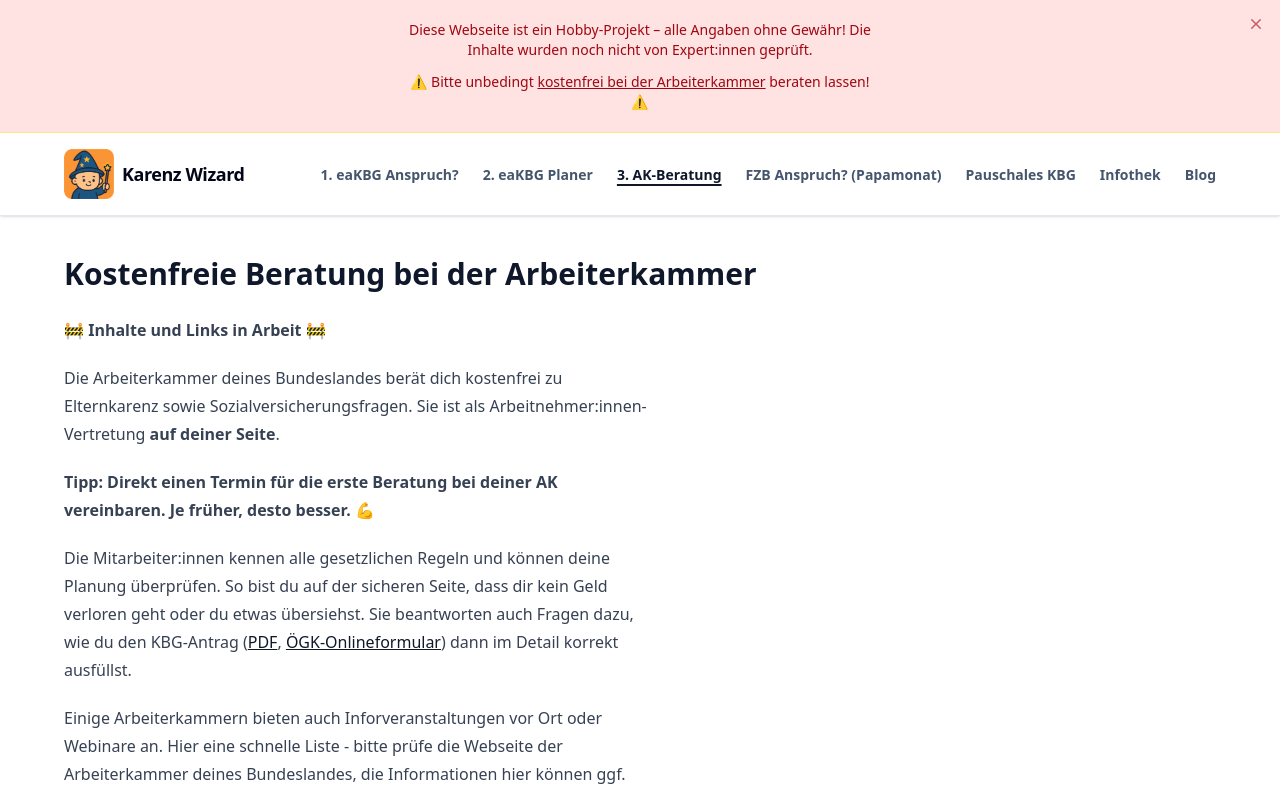
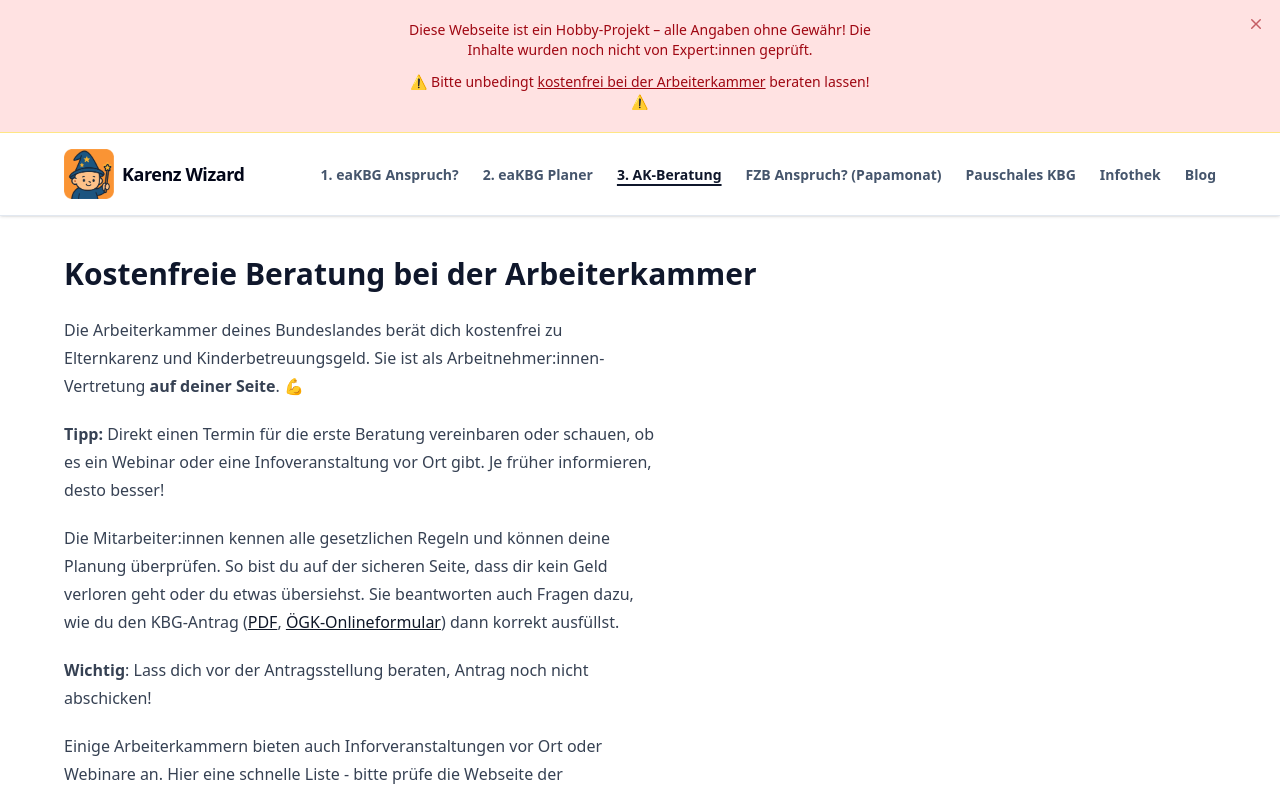
Before and after one commit to mandrasch/karenz-wizard, a SvelteKit app: page /ak-beratung in a window 1280 px wide. Shown: the top 794 px of the page. Built offline with nearby package versions, Linux system fonts and the light colour scheme.

Commit message:
chore: update beratung

```diff
--- a/src/routes/ak-beratung/+page.svelte
+++ b/src/routes/ak-beratung/+page.svelte
@@ -175,14 +175,13 @@
 	</header>
 
 	<div class="prose mt-6">
-		<p class="font-bold">🚧 Inhalte und Links in Arbeit 🚧</p>
 		<p>
-			Die Arbeiterkammer deines Bundeslandes berät dich kostenfrei zu Elternkarenz sowie
-			Sozialversicherungsfragen. Sie ist als Arbeitnehmer:innen-Vertretung <b>auf deiner Seite</b>.
+			Die Arbeiterkammer deines Bundeslandes berät dich kostenfrei zu Elternkarenz und
+			Kinderbetreuungsgeld. Sie ist als Arbeitnehmer:innen-Vertretung <b>auf deiner Seite</b>. 💪
 		</p>
-		<p class="font-semibold">
-			Tipp: Direkt einen Termin für die erste Beratung bei deiner AK vereinbaren. Je früher, desto
-			besser. 💪
+		<p>
+			<b>Tipp:</b> Direkt einen Termin für die erste Beratung vereinbaren oder schauen, ob es ein Webinar
+			oder eine Infoveranstaltung vor Ort gibt. Je früher informieren, desto besser!
 		</p>
 		<p>
 			Die Mitarbeiter:innen kennen alle gesetzlichen Regeln und können deine Planung überprüfen. So
@@ -193,12 +192,15 @@
 			>,
 			<a href="https://www.gesundheitskasse.at/cdscontent/?contentid=10007.879630&portal=oegkportal"
 				>ÖGK-Onlineformular</a
-			>) dann im Detail korrekt ausfüllst.
+			>) dann korrekt ausfüllst.
+		</p>
+		<p>
+			<b>Wichtig</b>: Lass dich vor der Antragsstellung beraten, Antrag noch nicht abschicken!
 		</p>
 
 		<p>
 			Einige Arbeiterkammern bieten auch Inforveranstaltungen vor Ort oder Webinare an. Hier eine
-			schnelle Liste - bitte prüfe die Webseite der Arbeiterkammer deines Bundeslandes, die
+			schnelle Liste - bitte prüfe die Webseite der Arbeiterkammer deines Bundeslandes. Die
 			Informationen hier können ggf. veraltet sein / neue Angebote dazugekommen sein.
 		</p>
 
@@ -239,15 +241,15 @@
 		<p>
 			Was die AK (leider) bisher nicht leistet soweit ich weiß: Eine feministische Beratung, wie man
 			die Karenzteile gleichberechtigt zwischen den Elternteilen aufteilt. Hier solltest du dich bei
-			anderen Stellen, Freunden und Bekannten oder im Netz zusätzlich informieren. Denn "ganze
-			Männer machen Halbe-Halbe". Siehe auch <a href="/infothek">Infothek</a> auf dieser Webseite.
+			anderen Stellen, Freunden und Bekannten oder im Netz zusätzlich informieren. Denn "Ganze
+			Männer machen Halbe-Halbe" (#EqualCare). Siehe auch <a href="/infothek">Infothek</a>.
 		</p>
 
 		<h3>Wie schaut es bei der Arbeiterkammer vor Ort aus?</h3>
 		<p>
 			Hier ein Foto aus dem Wartebereich der Arbeiterkammer in Wien Ottakring. Du meldest dich bei
-			dem / der freundlichen Mitarbeiter:in am Eingang an wenn du deinen Termin hast und erhältst
-			deine Wartenummer:
+			dem / der freundlichen Mitarbeiter:in am Eingang an, wenn du deinen Termin hast und erhältst
+			eine Wartenummer:
 		</p>
 		<div class="grid grid-cols-1 gap-4 sm:grid-cols-2">
 			<img
```
